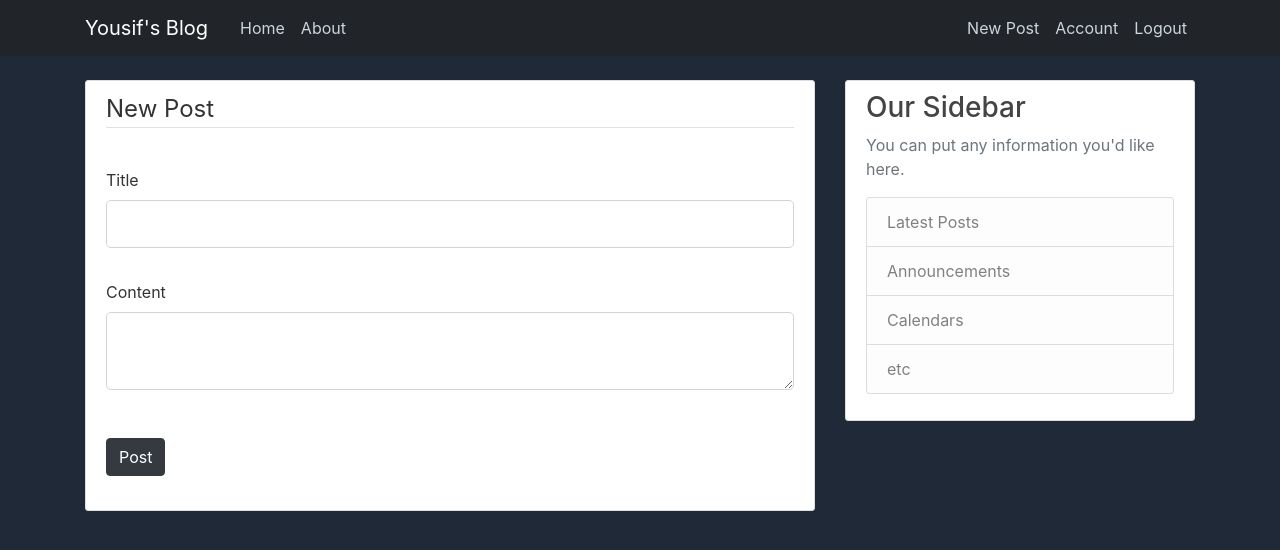
After one commit to YRZiTO/FlaskBlog, a Flask app: page /post/new in a window 1280 px wide. The commit adds this page. Shown: the top 550 px of the page. Run offline with Flask 3, Linux system fonts and the light colour scheme; a user stored in the database is signed in; tables that the repository leaves empty hold one stand-in row (values such as "Sample post"); some libraries are stand-ins or nearby versions.

Commit message:
Package Updated - Implemented CRUD!

```diff
--- a/app/forms.py
+++ b/app/forms.py
@@ -2,7 +2,7 @@
 from flask_wtf import FlaskForm
 from flask_wtf.file import FileField, FileAllowed
 from flask_login import current_user
-from wtforms import StringField, PasswordField, SubmitField, BooleanField
+from wtforms import StringField, PasswordField, SubmitField, BooleanField, TextAreaField
 from wtforms.validators import DataRequired, Length, Email, EqualTo, ValidationError
 from app.models import User
 
@@ -52,3 +52,8 @@ class UpdateAccountForm(FlaskForm):  # Inherit from FlaskForm
             user = User.query.filter_by(email=email.data).first()
             if user:
                 raise ValidationError("That email address is already taken!")
+
+class PostForm(FlaskForm):
+    title = StringField("Title", validators=[DataRequired()])
+    content = TextAreaField("Content", validators=[DataRequired()])
+    submit = SubmitField("Post")
--- a/app/routes.py
+++ b/app/routes.py
@@ -1,33 +1,18 @@
 import os
 import secrets
 from PIL import Image
-from flask import render_template, url_for, flash, redirect, request
-from app.forms import RegistrationForm, LoginForm, UpdateAccountForm
+from flask import abort, render_template, url_for, flash, redirect, request
+from app.forms import RegistrationForm, LoginForm, UpdateAccountForm, PostForm
 from app.models import User, Post
 from app import app, db, bcrypt
 from flask_login import login_user, current_user, logout_user, login_required
-
-# Create a list of dictionaries to represent the posts
-posts = [
-    {
-        "author": "Yousif Zito",
-        "title": "Welcome to my page!",
-        "content": "Veniam magna culpa consequat quis esse qui officia minim tempor ad qui reprehenderit velit. Ut in eu reprehenderit sit qui officia Lorem veniam quis commodo non ipsum minim. Duis officia aliquip culpa consectetur.",
-        "date_posted": "May 4, 2023"
-    },
-    {
-        "author": "Jane Doe",
-        "title": "Welcome to Jane's page!",
-        "content": "Est aliqua ad aliqua aliquip. Eiusmod tempor reprehenderit labore est ea sint sint est excepteur qui laboris. Proident fugiat exercitation nostrud amet Lorem eiusmod mollit irure consectetur id ex aliqua. Id esse dolor reprehenderit quis laborum. Ullamco fugiat pariatur voluptate ad do eiusmod qui esse amet sunt cillum. Nostrud pariatur anim qui qui eu. Est deserunt nostrud Lorem id laboris ad ea deserunt cillum esse aute consectetur veniam.",
-        "date_posted": "May 5, 2023"
-    },
-]
 
 
 # Create a route for the home page
 @app.route("/")
 @app.route("/home")
 def home():
+    posts = Post.query.all()
     return render_template("home.html", posts=posts)
 
 
@@ -117,3 +102,52 @@ def account():
         form.email.data = current_user.email
     image_file = url_for("static", filename="profile_images/" + current_user.image_file)
     return render_template("account.html", title="Account", image_file=image_file, form=form)
+
+
+@app.route("/post/new", methods=["GET", "POST"])
+@login_required
+def new_post():
+    form = PostForm()
+    if form.validate_on_submit():
+        post = Post(title=form.title.data, content=form.content.data, author=current_user)
+        db.session.add(post)
+        db.session.commit()
+        flash("Your post has been created!", "success")
+        return redirect(url_for("home"))
+    return render_template("create_post.html", title="New Post", form=form, legend="New Post")
+
+@app.route("/post/<int:post_id>")
+def post(post_id):
+    post = Post.query.get_or_404(post_id)
+    return render_template("post.html", title=post.title, post=post)
+
+
+@app.route("/post/<int:post_id>/update", methods=["GET", "POST"])
+@login_required
+def update_post(post_id):
+    post = Post.query.get_or_404(post_id)
+    if post.author != current_user:
+        abort(403)
+    form = PostForm()
+    if form.validate_on_submit():
+        post.title = form.title.data
+        post.content = form.content.data
+        db.session.commit()
+        flash("Your post has been updated!", "success")
+        return redirect(url_for("post", post_id=post_id))
+    elif request.method == 'GET':
+        form.title.data = post.title
+        form.content.data = post.content
+    return render_template("create_post.html", title="Update Post", form=form, legend="Update Post")
+
+
+@app.route("/post/<int:post_id>/delete", methods=["POST"])
+@login_required
+def delete_post(post_id):
+    post = Post.query.get_or_404(post_id)
+    if post.author != current_user:
+        abort(403)
+    db.session.delete(post)
+    db.session.commit()
+    flash("Your post has been deleted!", "success")
+    return redirect(url_for("home"))
--- /dev/null
+++ b/app/templates/create_post.html
@@ -0,0 +1,42 @@
+{% extends "layout.html" %}
+{% block content %}
+    <div class="content-section">
+        <form method="POST" action="">
+            {{ form.hidden_tag() }}
+            <fieldset class="form-group">
+                <legend class="border-bottom mb-4">{{ legend }}</legend>
+                <div class="form-group">
+                    {{ form.title.label(class="form-control-label mb-2 mt-3") }}
+                    <!-- The is-invalid class is used to display the error message in red. -->
+                    {% if form.title.errors %}
+                    {{ form.title(class="form-control form-control-lg is-invalid") }}
+                    <div class="invalid-feedback">
+                        {% for error in form.title.errors%}
+                        <span>{{ error }}</span>
+                        {% endfor %}
+                    </div>
+                    {% else %}
+                    {{ form.title(class="form-control form-control-lg") }}
+                    {% endif %}
+                </div>
+                <div class="form-group">
+                    {{ form.content.label(class="form-control-label mb-2 mt-3") }}
+                    <!-- The is-invalid class is used to display the error message in red. -->
+                    {% if form.content.errors %}
+                    {{ form.content(class="form-control form-control-lg is-invalid") }}
+                    <div class="invalid-feedback">
+                        {% for error in form.content.errors %}
+                        <span>{{ error }}</span>
+                        {% endfor %}
+                    </div>
+                    {% else %}
+                    {{ form.content(class="form-control form-control-lg") }}
+                    {% endif %}
+                </div>
+            </fieldset>
+            <div class="form-group">
+                {{ form.submit(class="btn btn-dark mb-2 mt-3") }}
+            </div>
+        </form>
+    </div>
+{% endblock content %}
--- a/app/templates/layout.html
+++ b/app/templates/layout.html
@@ -4,13 +4,16 @@
     <meta charset="UTF-8">
     <meta http-equiv="X-UA-Compatible" content="IE=edge">
     <meta name="viewport" content="width=device-width, initial-scale=1.0">
-    <link href="https://cdn.jsdelivr.net/npm/bootstrap@5.3.0-alpha3/dist/css/bootstrap.min.css" rel="stylesheet"
-        integrity="sha384-KK94CHFLLe+nY2dmCWGMq91rCGa5gtU4mk92HdvYe+M/SXH301p5ILy+dN9+nJOZ" crossorigin="anonymous">
+    <!-- Bootstrap CSS -->
+    <link rel="stylesheet" href="https://maxcdn.bootstrapcdn.com/bootstrap/4.0.0/css/bootstrap.min.css"
+        integrity="sha384-Gn5384xqQ1aoWXA+058RXPxPg6fy4IWvTNh0E263XmFcJlSAwiGgFAW/dAiS6JXm" crossorigin="anonymous">
+    <!-- <link href="https://cdn.jsdelivr.net/npm/bootstrap@5.3.0-alpha3/dist/css/bootstrap.min.css" rel="stylesheet"
+        integrity="sha384-KK94CHFLLe+nY2dmCWGMq91rCGa5gtU4mk92HdvYe+M/SXH301p5ILy+dN9+nJOZ" crossorigin="anonymous"> -->
     <link href="{{ url_for('static', filename='main.css') }}" rel="stylesheet">
         {% if title %}
-    <title>Yousif's Portfolio - {{ title }}</title>
+    <title>Yousif's Blog - {{ title }}</title>
     {% else %}
-    <title>Yousif's Portfolio</title>
+    <title>Yousif's Blog</title>
     {% endif %}
 </head>
 
@@ -18,7 +21,7 @@
     <header class="site-header">
         <nav class="navbar navbar-expand-md navbar-dark bg-steel fixed-top">
             <div class="container">
-                <a class="navbar-brand mr-4" href="/">Yousif's Portfolio</a>
+                <a class="navbar-brand mr-4" href="/">Yousif's Blog</a>
                 <button class="navbar-toggler" type="button" data-toggle="collapse" data-target="#navbarToggle"
                     aria-controls="navbarToggle" aria-expanded="false" aria-label="Toggle navigation">
                     <span class="navbar-toggler-icon"></span>
@@ -31,6 +34,7 @@
                     <!-- Navbar Right Side -->
                     <div class="navbar-nav ms-auto">
                         {% if current_user.is_authenticated %}
+                            <a class="nav-item nav-link" href="{{ url_for('new_post') }}">New Post</a>
                             <a class="nav-item nav-link" href="{{ url_for('account') }}">Account</a>
                             <a class="nav-item nav-link" href="{{ url_for('logout') }}">Logout</a>
                         {% else %}
@@ -74,7 +78,19 @@
     </main>
 
 
-    <!-- Bootstrap JS CDN -->
+
+        <!-- Optional JavaScript -->
+        <!-- jQuery first, then Popper.js, then Bootstrap JS -->
+        <script src="https://code.jquery.com/jquery-3.2.1.slim.min.js"
+            integrity="sha384-KJ3o2DKtIkvYIK3UENzmM7KCkRr/rE9/Qpg6aAZGJwFDMVNA/GpGFF93hXpG5KkN"
+            crossorigin="anonymous"></script>
+        <script src="https://cdnjs.cloudflare.com/ajax/libs/popper.js/1.12.9/umd/popper.min.js"
+            integrity="sha384-ApNbgh9B+Y1QKtv3Rn7W3mgPxhU9K/ScQsAP7hUibX39j7fakFPskvXusvfa0b4Q"
+            crossorigin="anonymous"></script>
+        <script src="https://maxcdn.bootstrapcdn.com/bootstrap/4.0.0/js/bootstrap.min.js"
+            integrity="sha384-JZR6Spejh4U02d8jOt6vLEHfe/JQGiRRSQQxSfFWpi1MquVdAyjUar5+76PVCmYl"
+            crossorigin="anonymous"></script>
+    <!-- Bootstrap JS CDN
     <script src="https://cdn.jsdelivr.net/npm/@popperjs/core@2.11.7/dist/umd/popper.min.js"
         integrity="sha384-zYPOMqeu1DAVkHiLqWBUTcbYfZ8osu1Nd6Z89ify25QV9guujx43ITvfi12/QExE"
         crossorigin="anonymous"></script>
@@ -83,7 +99,7 @@
         crossorigin="anonymous"></script>
     <script src="https://cdn.jsdelivr.net/npm/bootstrap@5.3.0-alpha3/dist/js/bootstrap.bundle.min.js"
         integrity="sha384-ENjdO4Dr2bkBIFxQpeoTz1HIcje39Wm4jDKdf19U8gI4ddQ3GYNS7NTKfAdVQSZe"
-        crossorigin="anonymous"></script>
+        crossorigin="anonymous"></script> -->
 </body>
 
 </html>
```
Also changed, not shown: app/templates/home.html (+5 -3 lines), app/templates/post.html (added, +45 -0 lines).
